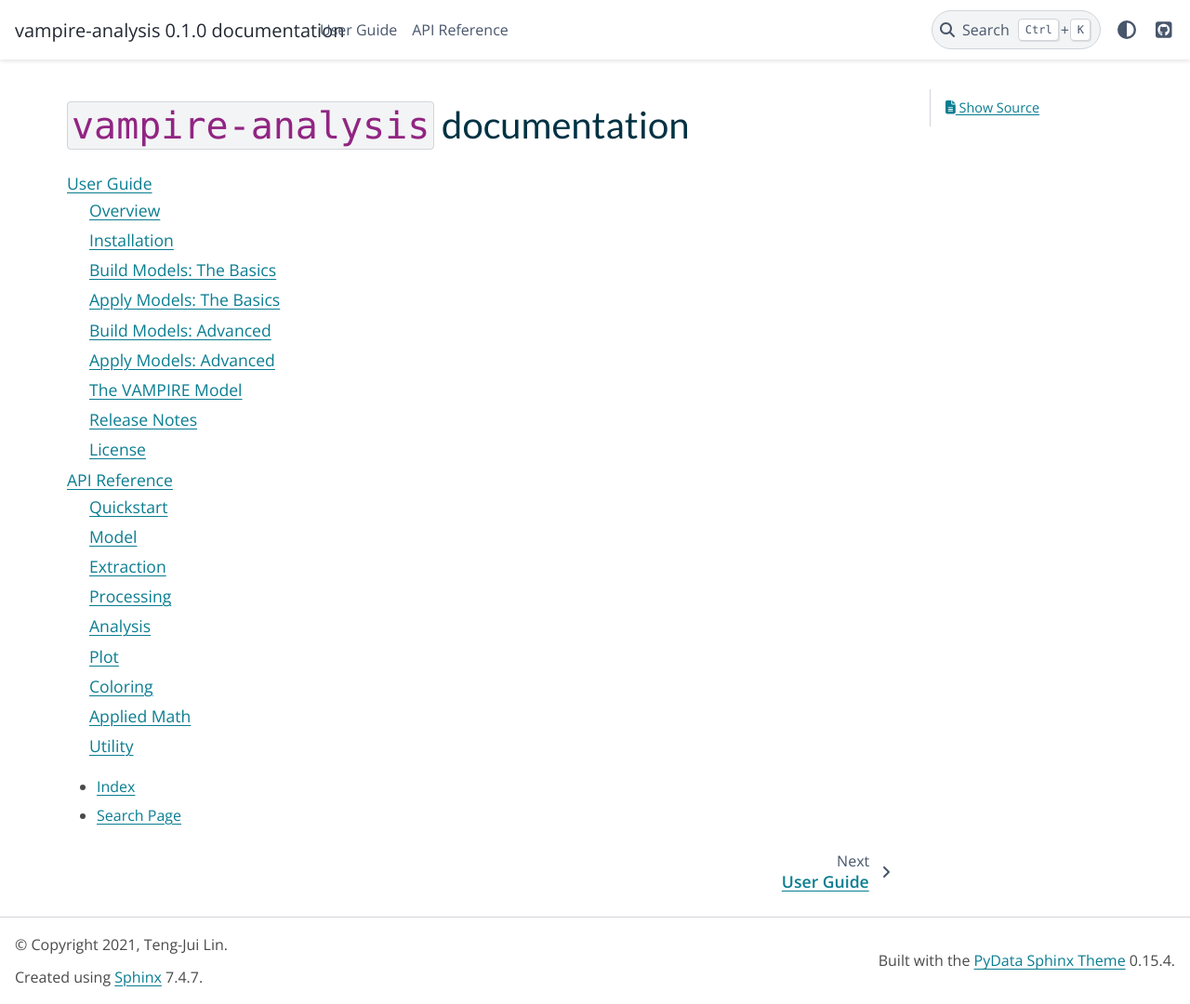
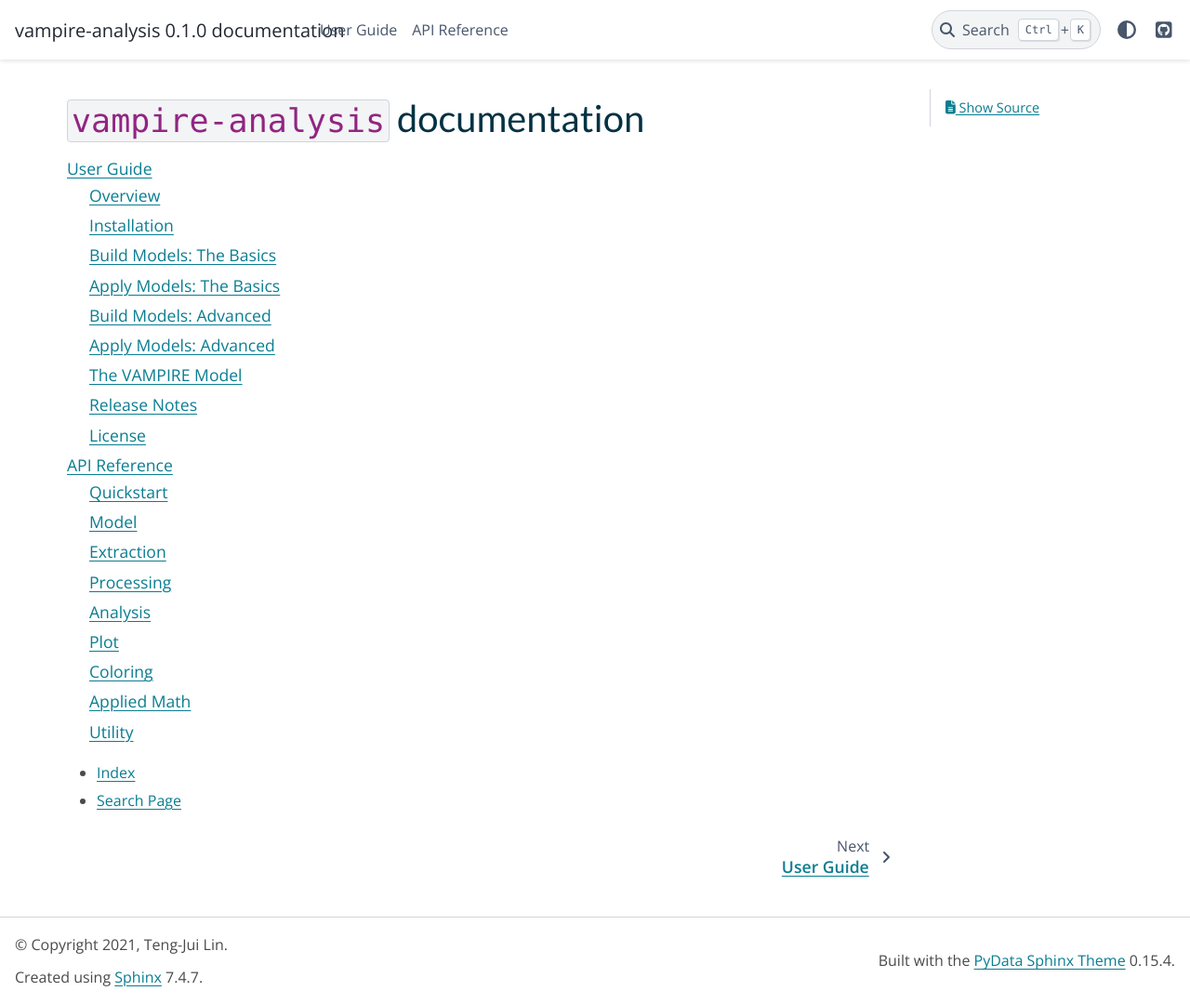
Before and after one commit to tengjuilin/vampire-analysis, a Sphinx documentation site: the page built from doc/source/index.rst, in a window 1280 px wide and 1080 px high. Shown: the whole window at 93% size. Built offline with Sphinx 7.4.7 and the PyData theme 0.15.4, drawn with Linux system fonts in a browser that asks for light colours.

Commit message:
Decrease code font size

```diff
--- a/doc/source/_static/vampire.css
+++ b/doc/source/_static/vampire.css
@@ -11,11 +11,6 @@
 body {
   font-family: 'Open Sans', sans-serif;
   color:#4A4A4A; /* numpy.org body color */
-}
-
-pre, code {
-  font-size: 100%;
-  line-height: 155%;
 }
 
 h1 {
```
